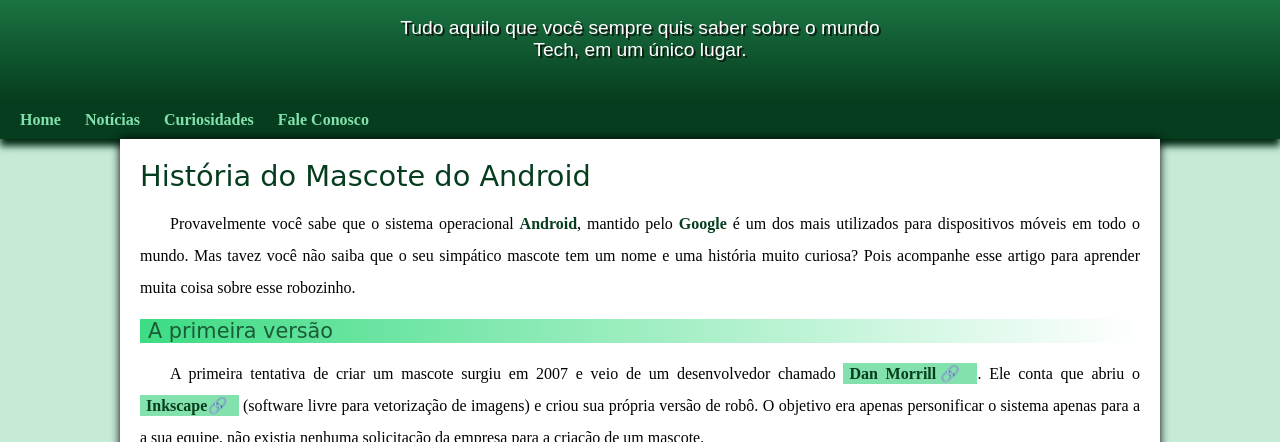
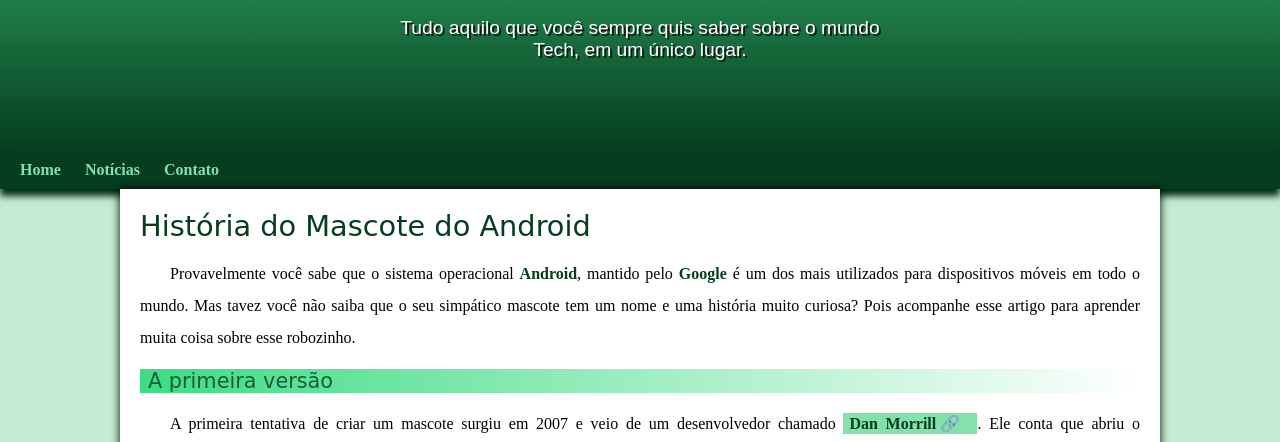
Before and after one commit to NatanLuan/projeto-android, a plain HTML site: page index.html in a window 1280 px wide. Shown: the part 98-540 px from the top of the page. Drawn offline with Linux system fonts and the light colour scheme.

Commit message:
problema de padding corrigido

```diff
--- a/estilo/style.css
+++ b/estilo/style.css
@@ -59,6 +59,7 @@ header > p {
     padding-right: 10px;
     padding-left: 10px;
     margin: auto;
+    padding-bottom: 50px;
     text-shadow: 2px 2px 0px rgb(15, 26, 19);
 
 }
--- a/index.html
+++ b/index.html
@@ -16,8 +16,7 @@
     <nav>
         <a href="@">Home</a>
         <a href="@">Notícias</a>
-        <a href="@">Curiosidades</a>
-        <a href="@">Fale Conosco</a>
+        <a href="@">Contato</a>
     </nav>
     <main>
         <article>
```
